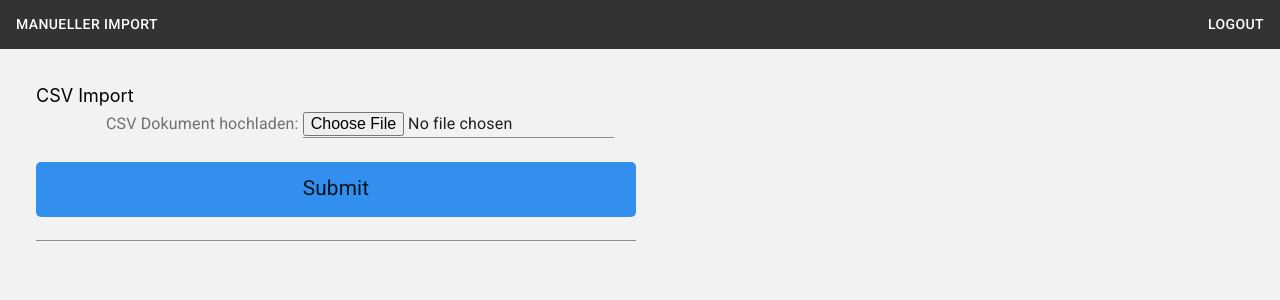
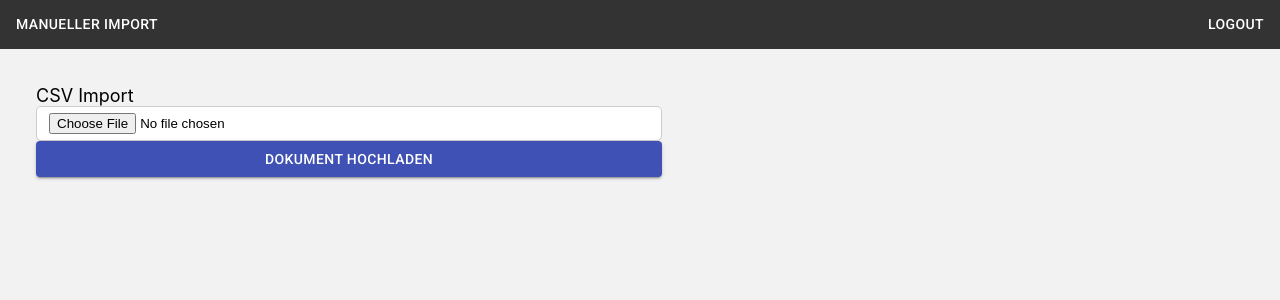
Before and after one commit to suniastar/online-fallregister, a React (Create React App) app in the folder fallregister_frontend/: page / in a window 1280 px wide. Shown: the top 300 px of the page. Built offline with nearby package versions, Linux system fonts and the light colour scheme; the HTML template or start-up script is replaced by a standard one.

Commit message:
button material ui

```diff
--- a/fallregister_frontend/src/App_light.css
+++ b/fallregister_frontend/src/App_light.css
@@ -88,6 +88,10 @@ input[type=submit] {
     margin:24px  0px;
 }
 
+input[type=file] {
+    margin:0px;
+}
+
 
 /*
 .MuiInput-underline:before {
--- a/fallregister_frontend/src/CSVImportForm.js
+++ b/fallregister_frontend/src/CSVImportForm.js
@@ -1,7 +1,7 @@
 
 import React from 'react';
 
-import {FormLabel, Input, Grid} from '@material-ui/core/';
+import {FormLabel, Input, Grid, Button} from '@material-ui/core/';
 
 class CSVImportForm extends React.Component {
     render(){
@@ -10,15 +10,14 @@ class CSVImportForm extends React.Component {
             <form action="/action_page.php">
             <Grid container direction='column' justify="center">
 
-            <Grid>
+            <Grid Grid spacing={2}>
                 <h>CSV Import</h>
             </Grid>
 
             <Grid>
-                <FormLabel for="lname">CSV Dokument hochladen: </FormLabel>
-                <Input type="file" id="csvFile" name="csvFile"></Input>
+                <input type="file" id="csvFile" name="csvFile"></input>
             </Grid>
-            <Input type="submit" value="Submit"></Input>
+                <Button type="submit" value="Submit" variant="contained" color="primary" m={2}>Dokument hochladen</Button>
             </Grid>
             </form>
     );
--- a/fallregister_frontend/src/PatientDataForm.js
+++ b/fallregister_frontend/src/PatientDataForm.js
@@ -1,7 +1,7 @@
 
 import React from 'react';
 
-import {FormLabel, Input, Grid} from '@material-ui/core/';
+import {FormLabel, Input, Grid, Button} from '@material-ui/core/';
 
 class PatientDataForm extends React.Component {
     render(){
@@ -292,7 +292,7 @@ class PatientDataForm extends React.Component {
         </Grid>
         </Grid>
         </Grid>
-        <Input type="submit" value="Submit"></Input>
+            <Button type="submit" value="Submit" variant="contained" color="primary">Daten einreichen</Button>
         </Grid>
     </form>
  );
```
